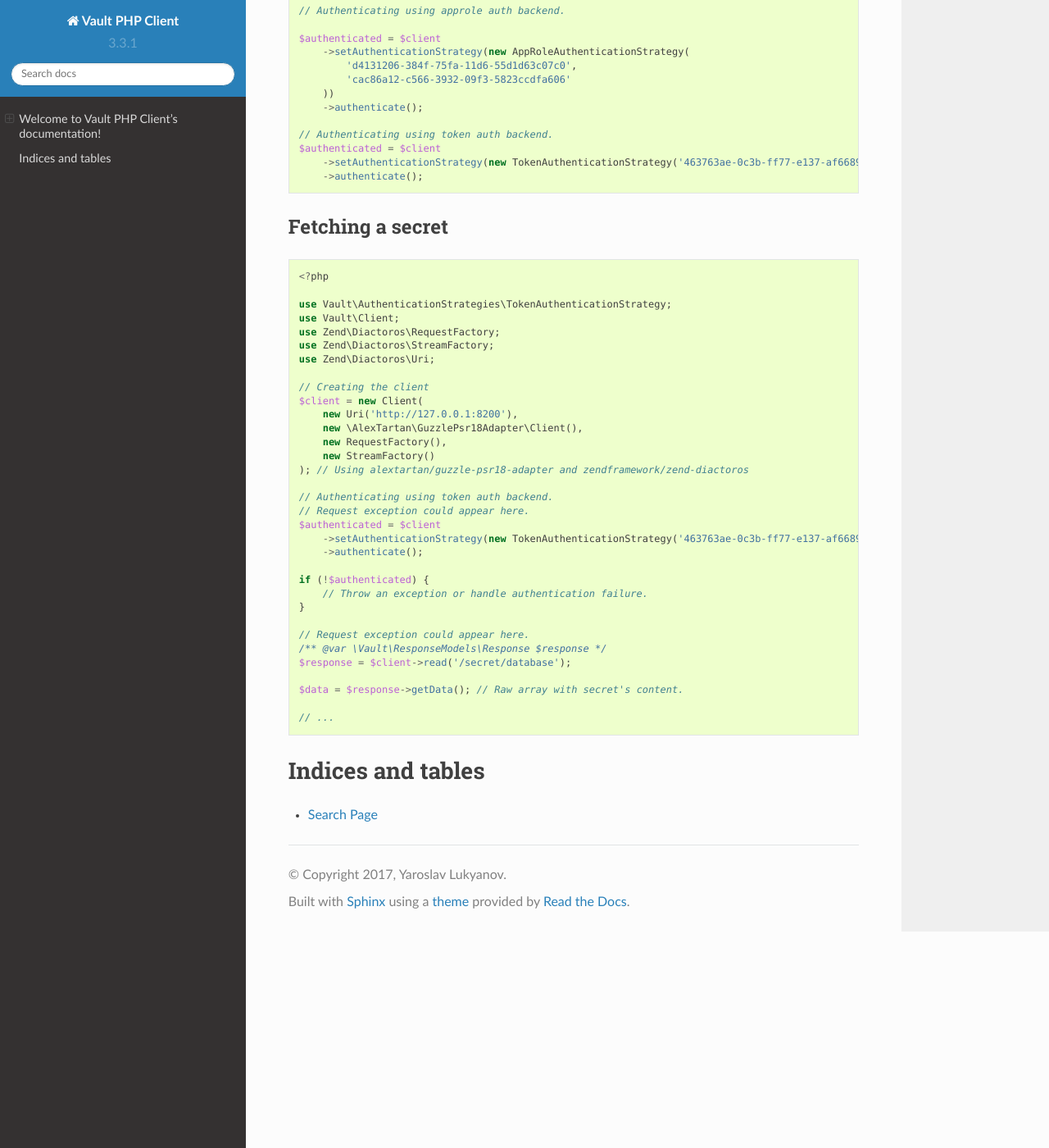
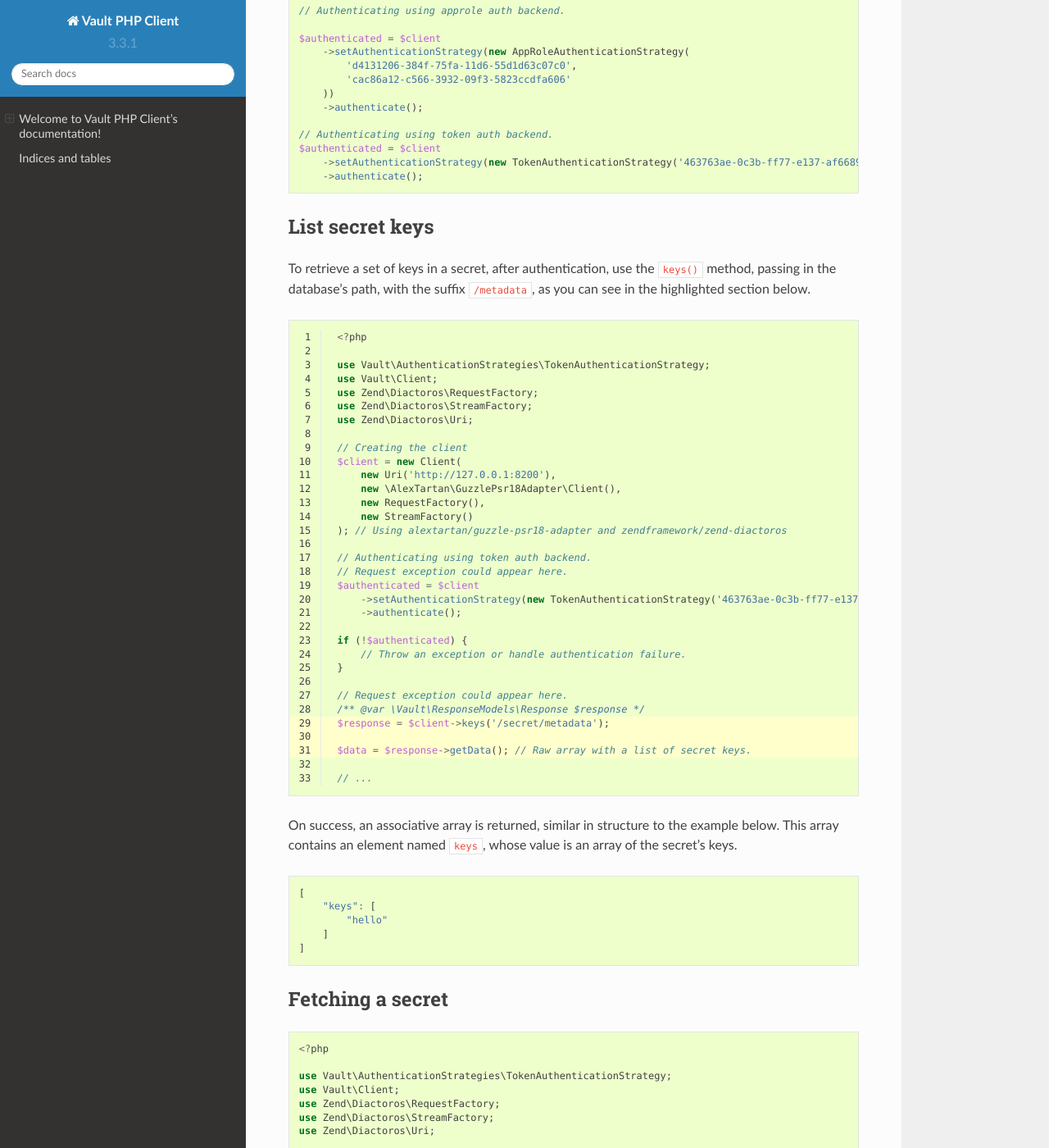
Before and after one commit to CSharpRU/vault-php, a Sphinx documentation site: the page built from docs/index.rst, in a window 1280 px wide and 1400 px high, scrolled down 675 px. Shown: the whole window at 82% size. Built offline with Sphinx 7.4.7 and the Read the Docs theme 2.0.0, drawn with Linux system fonts in a browser that asks for light colours.

Commit message:
Add documentation showing how to list a secret's keys

```diff
--- a/docs/index.rst
+++ b/docs/index.rst
@@ -55,6 +55,59 @@
         ->setAuthenticationStrategy(new TokenAuthenticationStrategy('463763ae-0c3b-ff77-e137-af668941465c'))
         ->authenticate();
 
+List secret keys
+----------------
+
+To retrieve a set of keys in a secret, after authentication, use the ``keys()`` method, passing in the database’s path, with the suffix ``/metadata``, as you can see in the highlighted section below.
+
+.. code-block:: php
+   :linenos:
+   :emphasize-lines: 29,30,31
+
+    <?php
+
+    use Vault\AuthenticationStrategies\TokenAuthenticationStrategy;
+    use Vault\Client;
+    use Zend\Diactoros\RequestFactory;
+    use Zend\Diactoros\StreamFactory;
+    use Zend\Diactoros\Uri;
+
+    // Creating the client
+    $client = new Client(
+        new Uri('http://127.0.0.1:8200'),
+        new \AlexTartan\GuzzlePsr18Adapter\Client(),
+        new RequestFactory(),
+        new StreamFactory()
+    ); // Using alextartan/guzzle-psr18-adapter and zendframework/zend-diactoros
+
+    // Authenticating using token auth backend.
+    // Request exception could appear here.
+    $authenticated = $client
+        ->setAuthenticationStrategy(new TokenAuthenticationStrategy('463763ae-0c3b-ff77-e137-af668941465c'))
+        ->authenticate();
+
+    if (!$authenticated) {
+        // Throw an exception or handle authentication failure.
+    }
+
+    // Request exception could appear here.
+    /** @var \Vault\ResponseModels\Response $response */
+    $response = $client->keys('/secret/metadata');
+
+    $data = $response->getData(); // Raw array with a list of secret keys.
+
+    // ...
+
+On success, an associative array is returned, similar in structure to the example below.
+This array contains an element named ``keys``, whose value is an array of the secret's keys.
+
+.. code-block:: php
+
+    [
+        "keys": [
+            "hello"
+        ]
+    ]
 Fetching a secret
 -----------------
 
```
